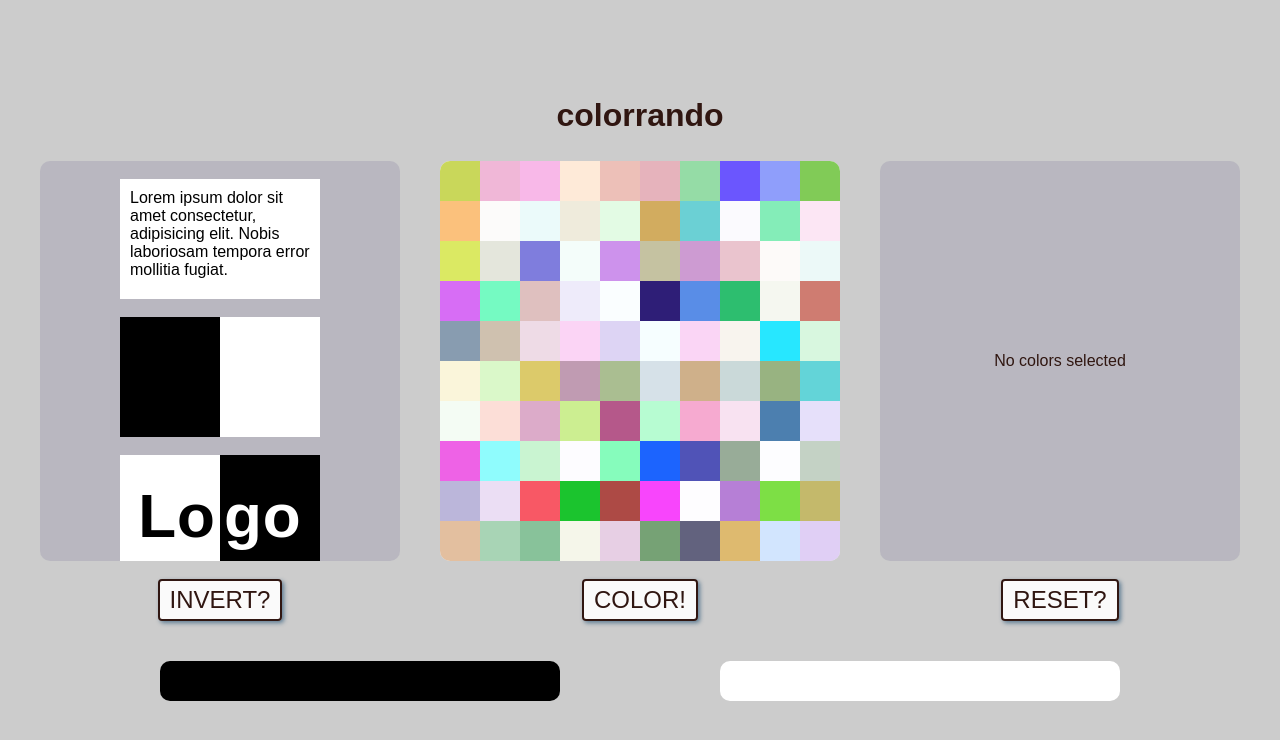
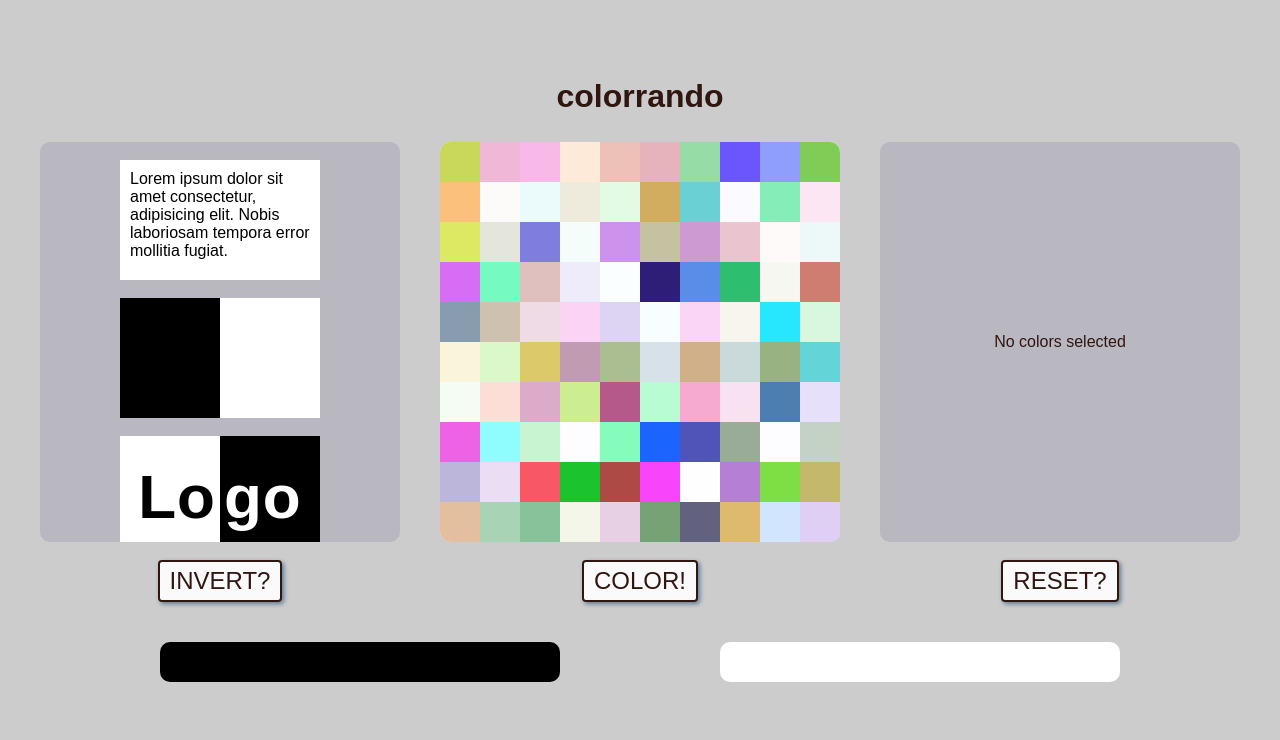
Before and after one commit to galustoff/colorrando, a Vue app: page / in a window 1280 px wide. Shown: the top 740 px of the page. Built offline with nearby package versions, Linux system fonts and the light colour scheme.

Commit message:
set app pt to 80px

```diff
--- a/src/App.vue
+++ b/src/App.vue
@@ -21,11 +21,11 @@
   .app-container {
     /* production and night modes */
     /* background-color: rgba(0, 0, 0, 0.04); */
+    padding-top: 80px;
     background-color: rgba(0, 0, 0, 0.2);
     height: 100vh;
     display: flex;
     flex-direction: column;
-    justify-content: center;
     row-gap: 30px;
     position: relative;
   }
```
